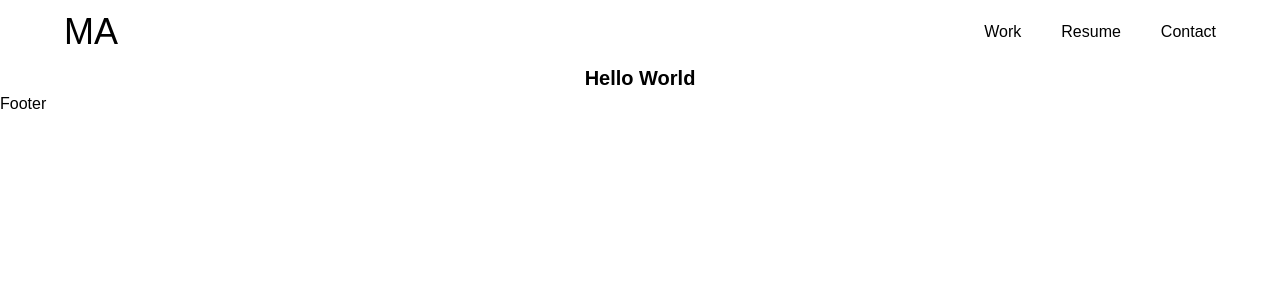
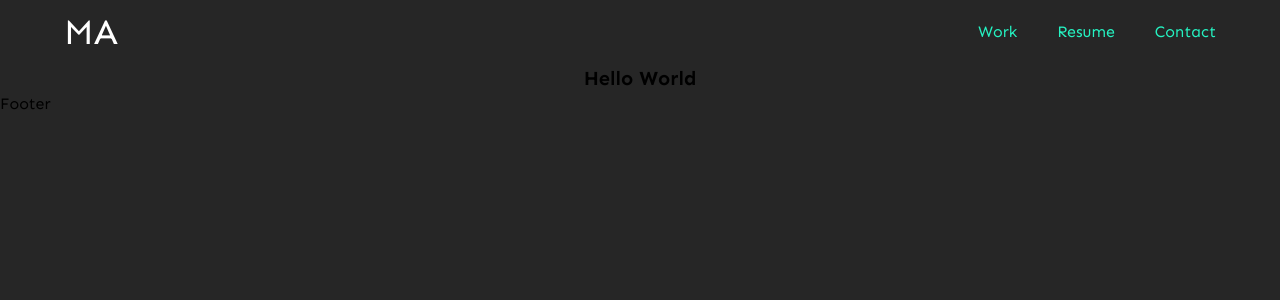
Before and after one commit to MohtashimAli85/portfolio, a Next.js app: page / in a window 1280 px wide. Shown: the top 300 px of the page. Built offline with nearby package versions, Linux system fonts and the light colour scheme.

Commit message:
added dark mode and jit mode

```diff
--- a/tailwind.config.js
+++ b/tailwind.config.js
@@ -1,4 +1,6 @@
 module.exports = {
+  mode: "jit",
+  darkMode: "class",
   content: [
     "./pages/**/*.{js,ts,jsx,tsx}",
     "./components/**/*.{js,ts,jsx,tsx}",
@@ -12,8 +14,8 @@ module.exports = {
       "rangoon-green": "#1B1B1B",
     },
     fontFamily: {
-      sans: ["Graphik", "sans-serif"],
-      serif: ["Merriweather", "serif"],
+      sans: ["Sen", "sans-serif"],
+      // serif: ["Merriweather", "serif"],
     },
   },
   plugins: [],
```
